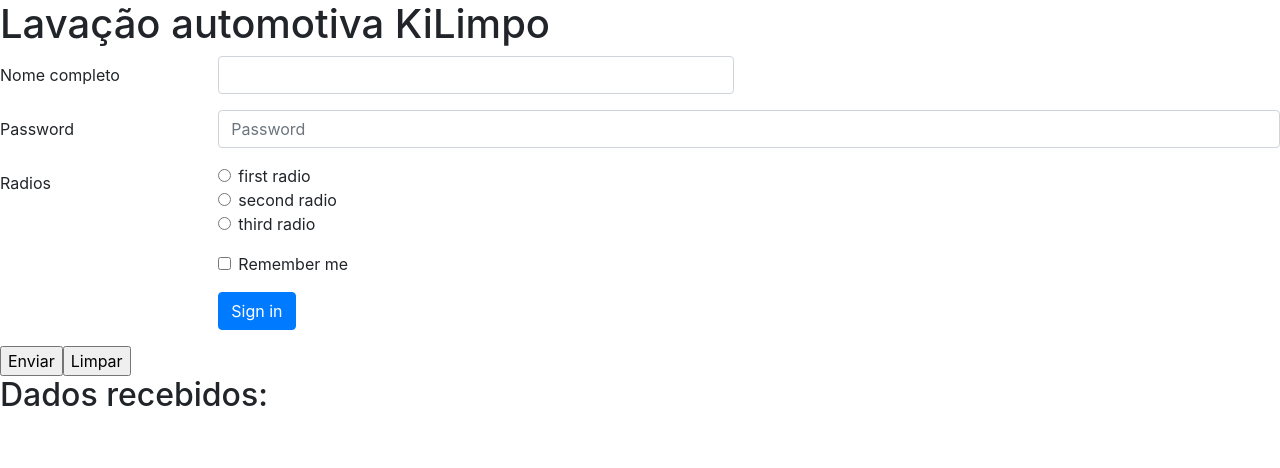
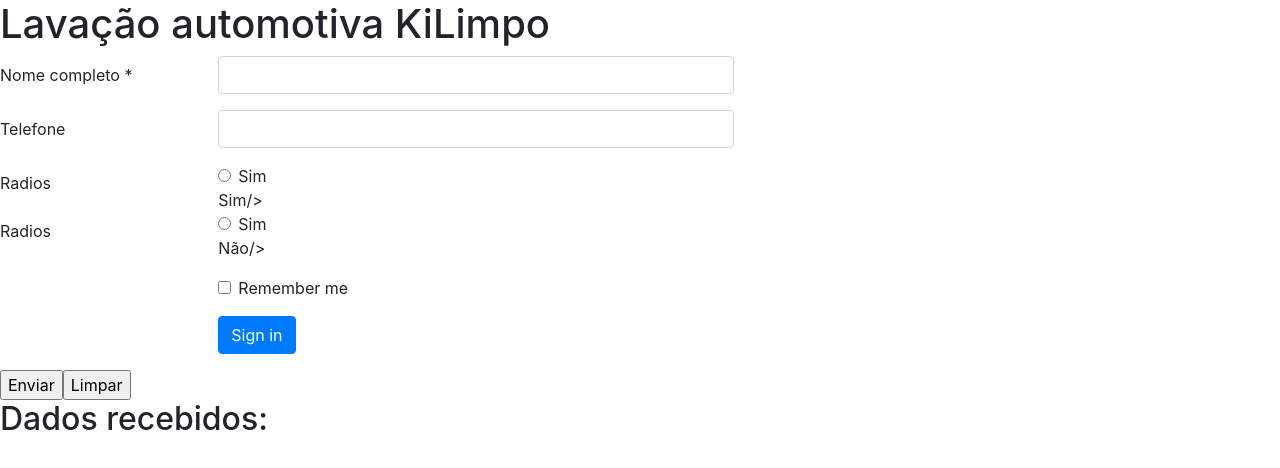
Before and after one commit to Oivasmf/Kilimpo-frontend, a React (Create React App) app: page / in a window 1280 px wide. Shown: the top 468 px of the page. Built offline with nearby package versions, Linux system fonts and the light colour scheme.

Commit message:
Update form-kilimpo.js

```diff
--- a/src/components/form-kilimpo.js
+++ b/src/components/form-kilimpo.js
@@ -168,48 +168,47 @@ export default class FormKilimpo extends Component {
                     </h1>
 
                     <Form>
-  <Form.Group as={Row} controlId="formHorizontalEmail">
+  <Form.Group as={Row}>
     <Form.Label column sm={2}>
-      Nome completo
+      Nome completo *
     </Form.Label>
     <Col sm={5}>
       <Form.Control type="text" value={this.state.nome} onChange={this.onChangeNome}/>
     </Col>
   </Form.Group>
 
-  <Form.Group as={Row} controlId="formHorizontalPassword">
+  <Form.Group as={Row}>
     <Form.Label column sm={2}>
-      Password
+      Telefone
     </Form.Label>
-    <Col sm={10}>
-      <Form.Control type="password" placeholder="Password" />
+    <Col sm={5}>
+      <Form.Control type="text" value={this.state.telefone} onChange={this.onChangeTelefone} />
     </Col>
   </Form.Group>
+
   <fieldset>
     <Form.Group as={Row}>
+        {
+            this.state.whats.map((obj, idx) => {
+                return(<React.Fragment key={idx}>
                     <Form.Label as="legend" column sm={2}>
                         Radios
                     </Form.Label>
                     <Col sm={10}>
                         <Form.Check
                         type="radio"
-          label="first radio"
+                        label="Sim"
                         name="formHorizontalRadios"
-          id="formHorizontalRadios1"
-        />
-        <Form.Check
-          type="radio"
-          label="second radio"
-          name="formHorizontalRadios"
-          id="formHorizontalRadios2"
-        />
-        <Form.Check
-          type="radio"
-          label="third radio"
-          name="formHorizontalRadios"
-          id="formHorizontalRadios3"
+                        checked={this.state.whatsapp === obj.value}
+                        value={obj.value}
+                        onChange={this.onChangeWhatsapp} />
+                        {obj.label}
                         />
                     </Col>
+                </React.Fragment>);
+            })
+        }
+
     </Form.Group>
   </fieldset>
   <Form.Group as={Row} controlId="formHorizontalCheck">
```
Lines whose indentation alone changed are shown as unchanged.
